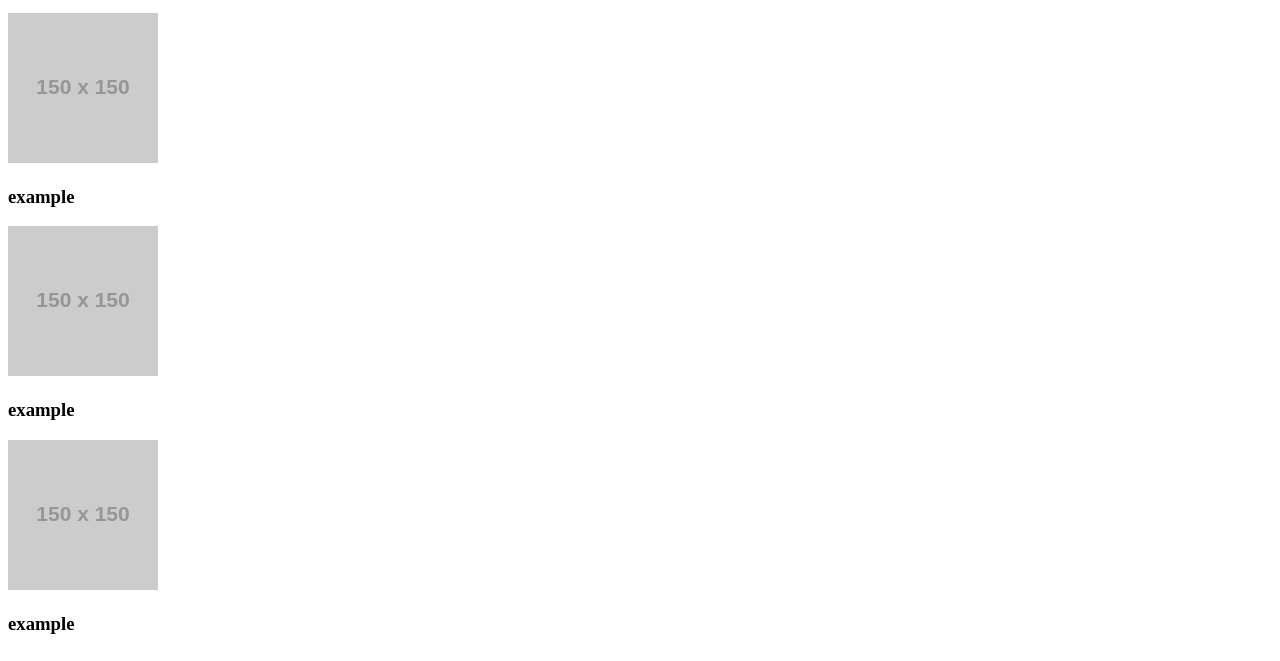
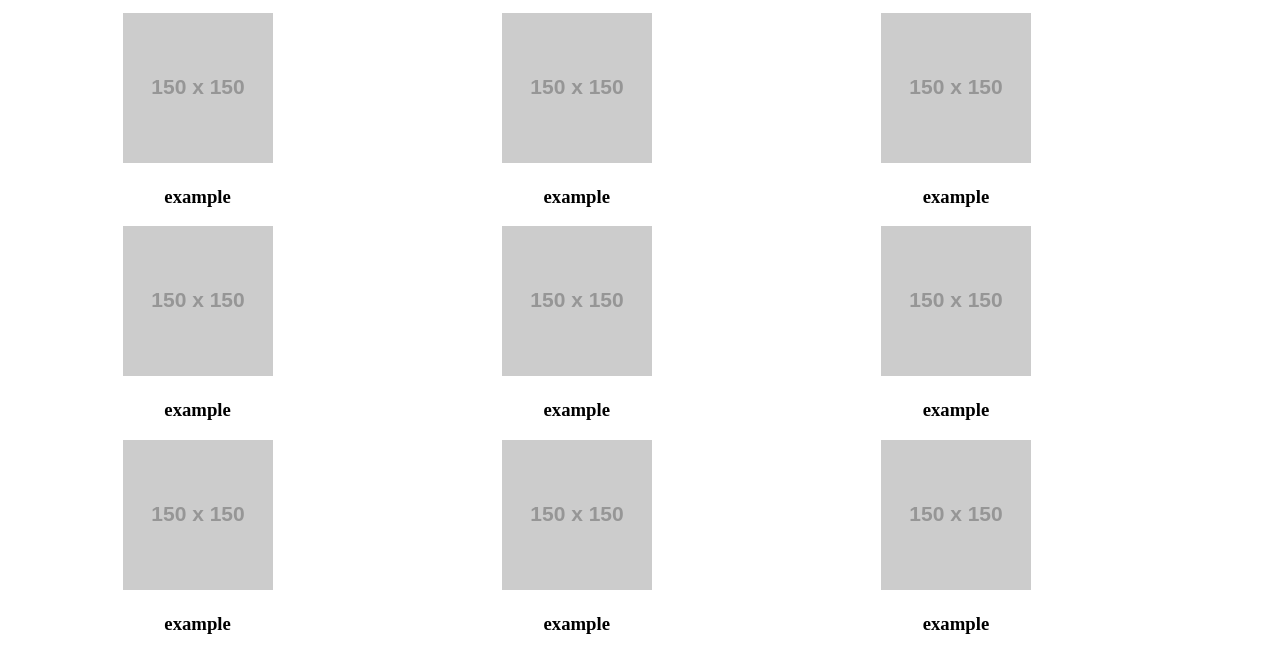
Before and after one commit to bambooka/landing_page, a plain HTML site: page index.html in a window 1280 px wide. Shown: the part 185-846 px from the top of the page. Drawn offline with Linux system fonts and the light colour scheme; placeholder pictures from the web are drawn by us.

Commit message:
Make items in the center

```diff
--- a/css/style.css
+++ b/css/style.css
@@ -55,6 +55,9 @@ header #nav_panel {
     display: flex;
     flex-flow: row wrap;
 }
+#goods_list {
+    text-align: center;
+}
 
 .goods_item {
     width: 30%;
--- a/js/main.js
+++ b/js/main.js
@@ -1,5 +1,3 @@
-let block = document.createElement('div');
-
 let goods = document.getElementById('goods_list');
 
 let content = {
@@ -16,6 +14,30 @@ let content = {
             title: 'example',
             img: 'https://via.placeholder.com/150'
         },
+{
+            title: 'example',
+            img: 'https://via.placeholder.com/150'
+        },
+{
+            title: 'example',
+            img: 'https://via.placeholder.com/150'
+        },
+{
+            title: 'example',
+            img: 'https://via.placeholder.com/150'
+        },
+{
+            title: 'example',
+            img: 'https://via.placeholder.com/150'
+        },
+{
+            title: 'example',
+            img: 'https://via.placeholder.com/150'
+        },
+{
+            title: 'example',
+            img: 'https://via.placeholder.com/150'
+        },
 
     ]
 };
@@ -23,6 +45,7 @@ let content = {
 
 
 content.infoblock.forEach(function (item){
+    let block = document.createElement('div');
     let image = document.createElement('img');
     image.setAttribute('src', item.img);
     block.appendChild(image);
```
